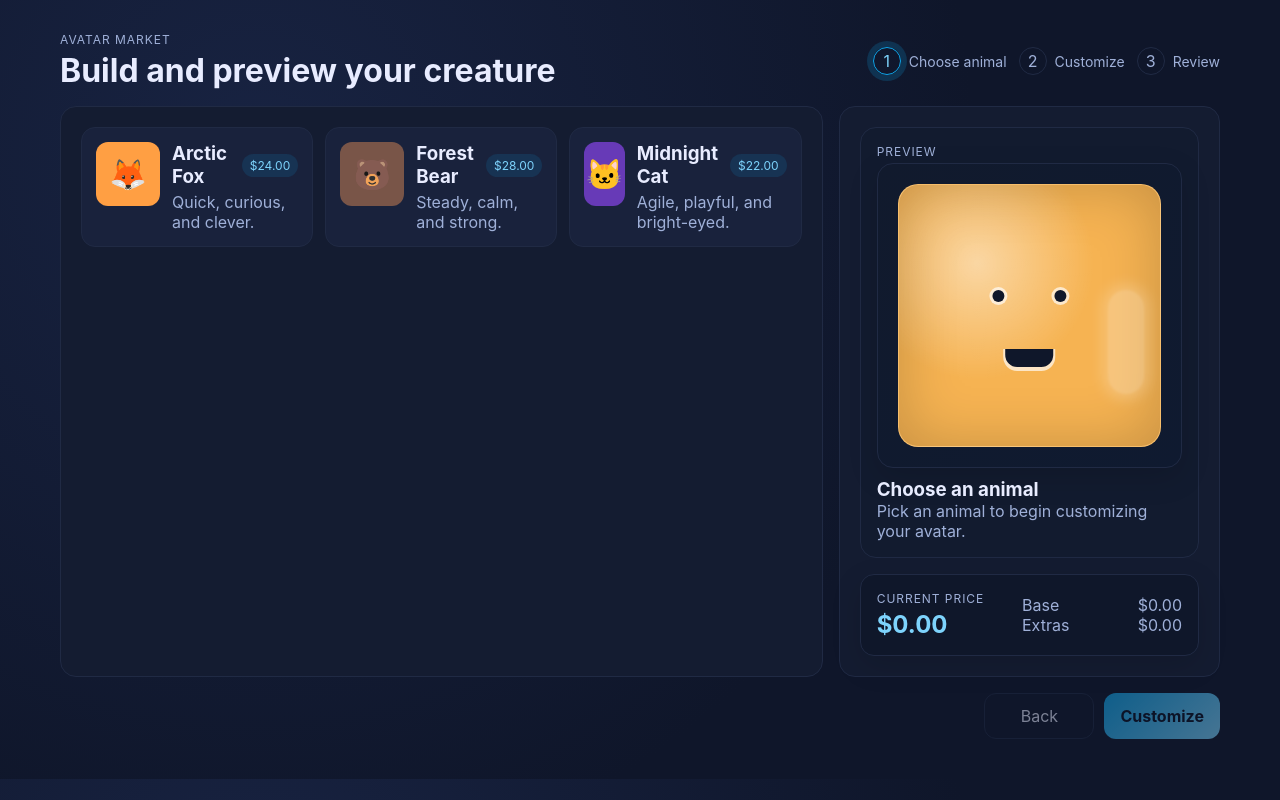
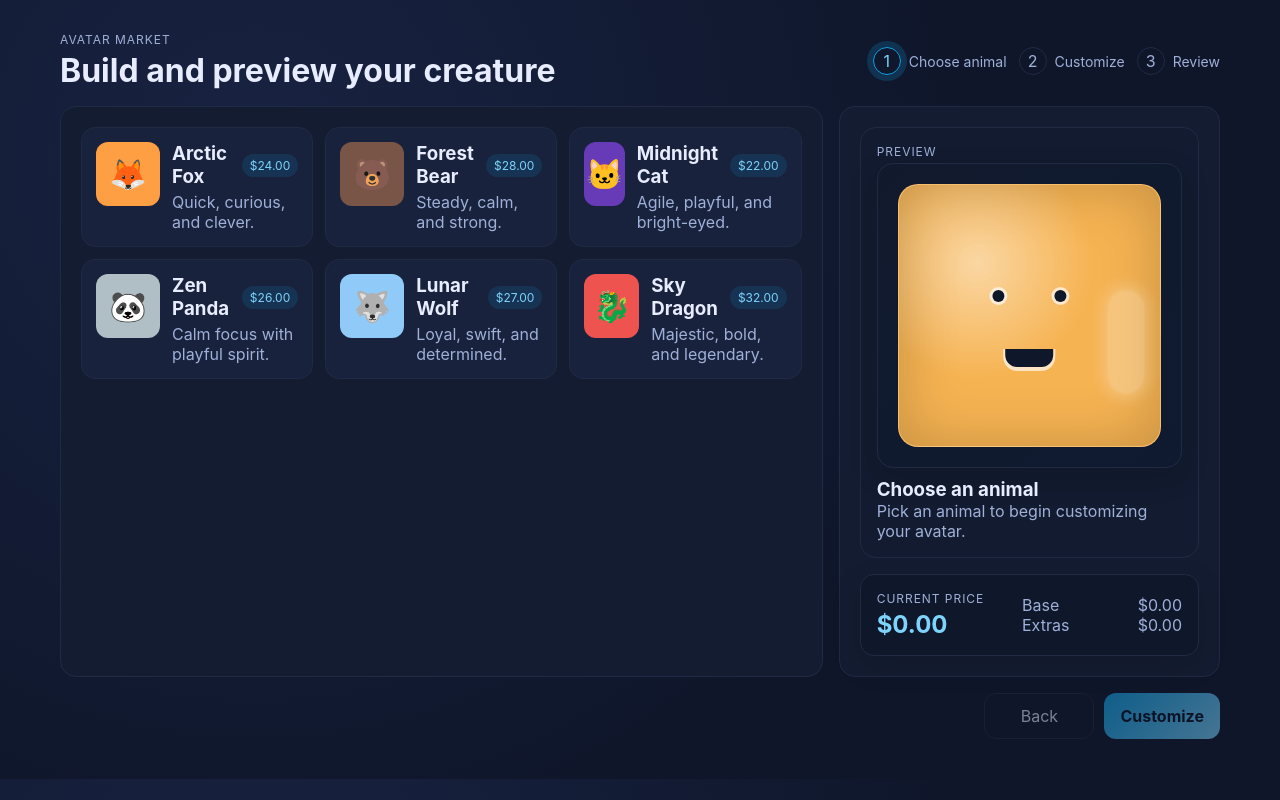
Before and after one commit to ypoonse/avatar, a React (Vite) app: page / in a window 1280 px wide. Built offline with nearby package versions, Linux system fonts and the light colour scheme.

Commit message:
feat: add more animal options

```diff
--- a/src/App.tsx
+++ b/src/App.tsx
@@ -46,6 +46,30 @@ const animals: AnimalOption[] = [
     basePrice: 22,
     accent: "#673ab7",
     emoji: "🐱"
+  },
+  {
+    id: "panda",
+    name: "Zen Panda",
+    description: "Calm focus with playful spirit.",
+    basePrice: 26,
+    accent: "#b0bec5",
+    emoji: "🐼"
+  },
+  {
+    id: "wolf",
+    name: "Lunar Wolf",
+    description: "Loyal, swift, and determined.",
+    basePrice: 27,
+    accent: "#90caf9",
+    emoji: "🐺"
+  },
+  {
+    id: "dragon",
+    name: "Sky Dragon",
+    description: "Majestic, bold, and legendary.",
+    basePrice: 32,
+    accent: "#ef5350",
+    emoji: "🐉"
   }
 ];
 
```
